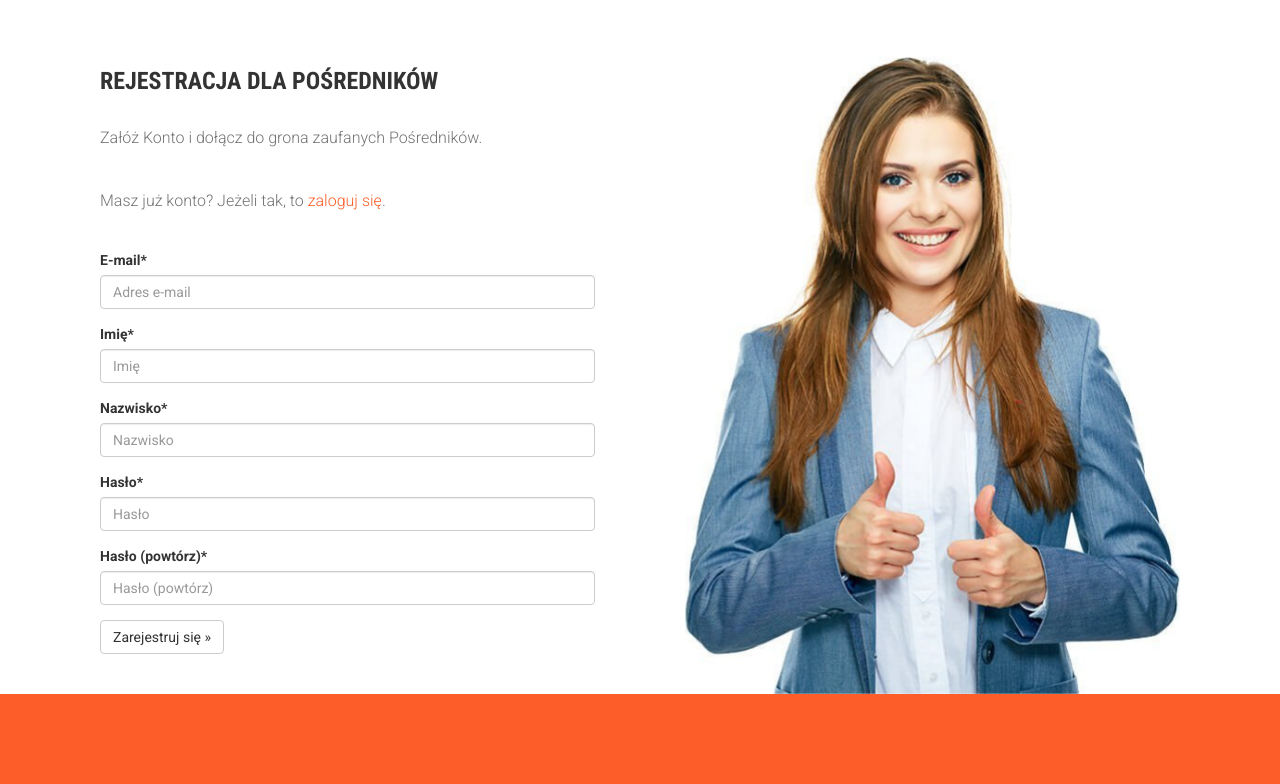
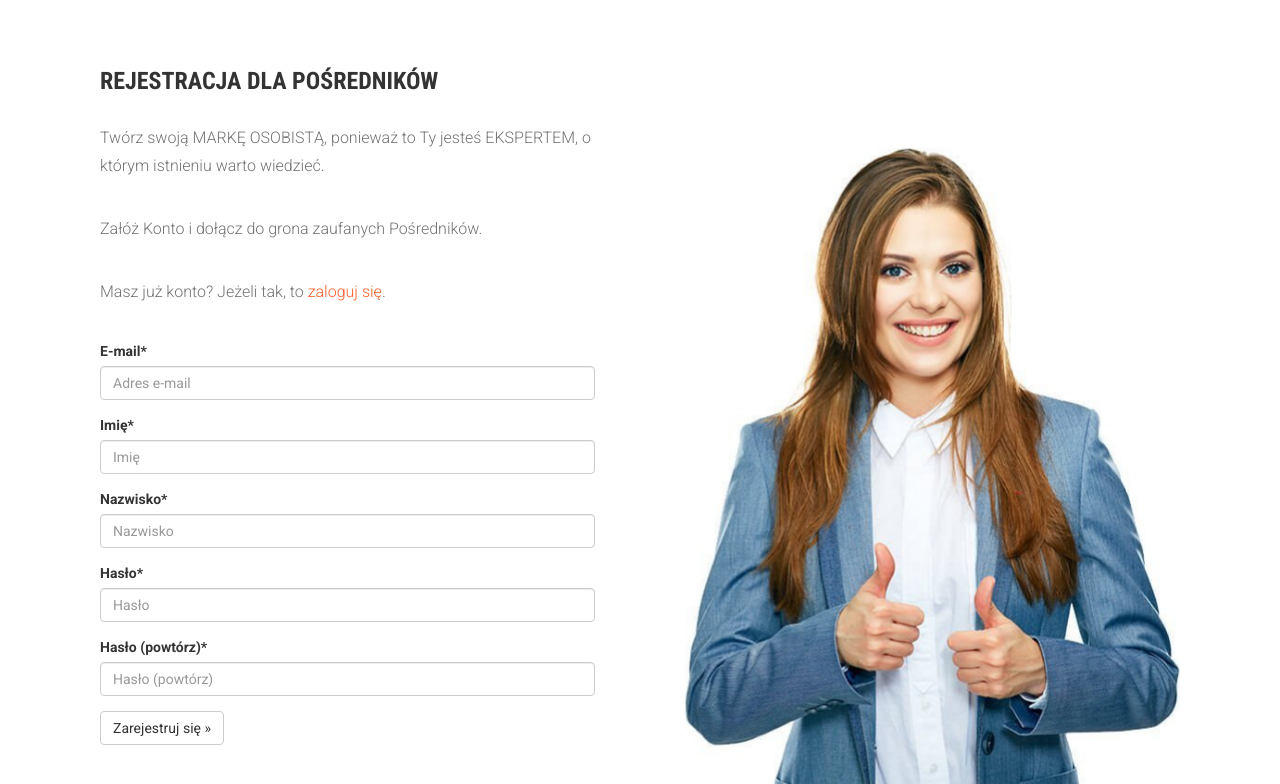
Before and after one commit to dabrodev/django-prodir-pl, a Django app: page /accounts/signup/ in a window 1280 px wide. Shown: the part 93-877 px from the top of the page. Run offline with Django 3.2, Linux system fonts and the light colour scheme; some libraries are stand-ins or nearby versions; some web fonts are replaced.

Commit message:
signup text

```diff
--- a/templates/account/signup.html
+++ b/templates/account/signup.html
@@ -16,6 +16,7 @@
                     <h2>
                     Rejestracja dla Pośredników
                     </h2>
+                    <p>Twórz swoją MARKĘ OSOBISTĄ, ponieważ to Ty jesteś EKSPERTEM, o którym istnieniu warto wiedzieć.</p>
                     <p>Załóż Konto i dołącz do grona zaufanych Pośredników.<p>
 	                <p>{% blocktrans %}Already have an account? Then please <a href="{{ login_url }}">sign in</a>.{% endblocktrans %}</p>
 
```
Also changed, not shown: db.sqlite3.
